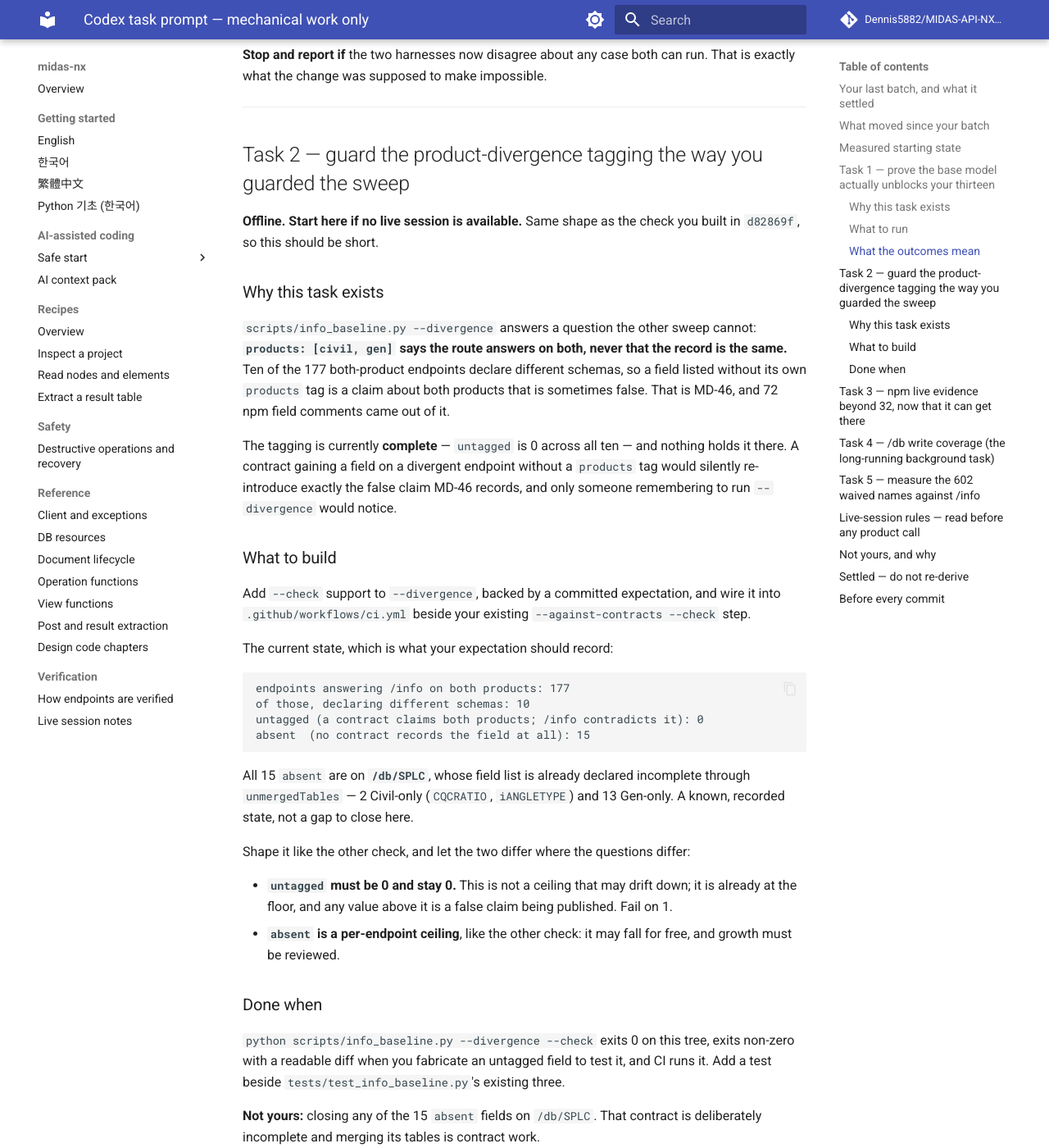
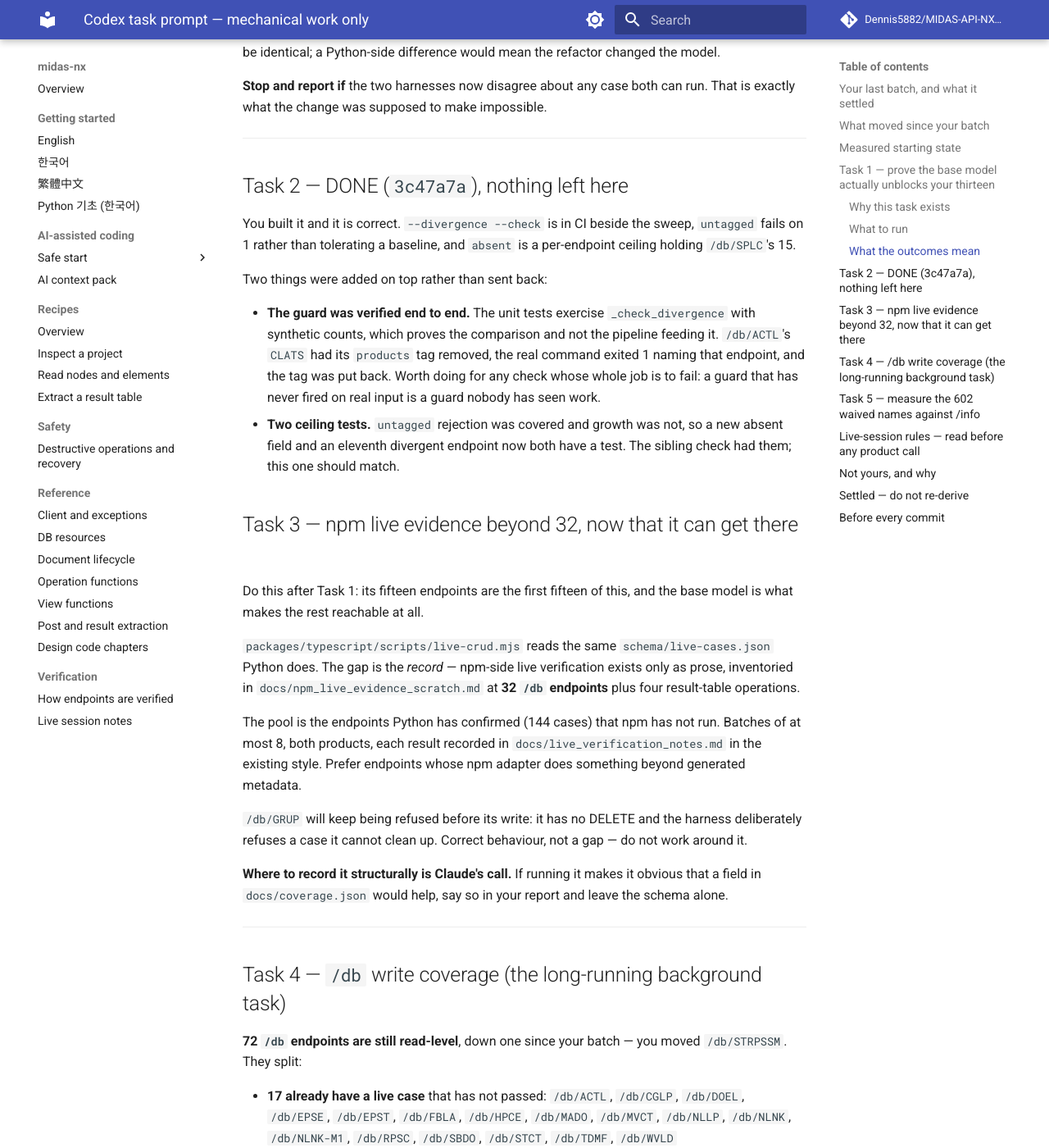
Before and after one commit to Dennis5882/MIDAS-API-NX-SDK, an MkDocs documentation site: the page built from docs/codex_handoff_prompt.md, in a window 1280 px wide and 1400 px high, scrolled down 3506 px. Shown: the whole window at 82% size. Built offline with MkDocs 1.6.1 and Material for MkDocs 9.7.7, drawn with Linux system fonts in a browser that asks for light colours; comment, search, counter and statistics services are not loaded; some of the changed text lies outside the part shown.

Commit message:
test(tooling): make the divergence guard fail for both of its reasons
3c47a7a is correct and complete; this finishes verifying it.

The guard was run end to end rather than only through its helper. /db/ACTL's
CLATS had its products tag removed, the real command exited 1 naming that
endpoint, and the tag was put back. Unit tests over _check_divergence prove the
comparison and not the pipeline feeding it, and a check whose whole job is to
fail is worth seeing fail once on real input.

Two ceiling tests were missing. `untagged` rejection was covered; growth was
not, so a new absent field and an eleventh divergent endpoint now each have one.
The sibling --against-contracts check already had its growth test and the two
should match - `untagged` and `absent` fail for different reasons and only the
first was exercised.

MD-46 records that the tagging is now held rather than merely done. Tagging all
ten endpoints was a one-off pass over 73 fields, and a one-off pass decays: one
new field on a divergent endpoint without a products tag re-introduces the
defect silently. The register also states the asymmetry, because it is the part
someone will otherwise "fix" into a matching pair - untagged fails on 1 because
it is already at the floor, absent is a ceiling that may fall for free.

The handoff marks Task 2 done so it is not started twice, and its starting-state
block re-derives: 1001 -> 1006 tests, and the new check added to the list.

Co-Authored-By: Claude Opus 5 <noreply@anthropic.com>

````diff
--- a/docs/codex_handoff_prompt.md
+++ b/docs/codex_handoff_prompt.md
@@ -1,6 +1,6 @@
 # Codex task prompt — mechanical work only
 
-Updated 2026-09-05 at `012d5b4`. **2.7.8 is published** on both registries; the
+Updated 2026-09-05 at `3c47a7a`. **2.7.8 is published** on both registries; the
 next number is the author's call, so do not bump it.
 
 **The division, set by the author.** Judgment-heavy work — schema design,
@@ -10,6 +10,7 @@ measured starting number you can check your run against. A task that turns out
 to need a judgment call is one to **stop and report**, not to decide.
 
 **Task 1 is the one that matters most and it needs a live session.** Task 2 is
+already done — it is kept below only for what was added to it. Task 5 is
 offline and you can start it right now.
 
 ## Your last batch, and what it settled
@@ -158,65 +161,23 @@ run. That is exactly what the change was supposed to make impossible.
 
 ---
 
-## Task 2 — guard the product-divergence tagging the way you guarded the sweep
+## Task 2 — DONE (`3c47a7a`), nothing left here
 
-**Offline. Start here if no live session is available.** Same shape as the check
-you built in `d82869f`, so this should be short.
+You built it and it is correct. `--divergence --check` is in CI beside the
+sweep, `untagged` fails on 1 rather than tolerating a baseline, and `absent`
+is a per-endpoint ceiling holding `/db/SPLC`'s 15.
 
-### Why this task exists
+Two things were added on top rather than sent back:
 
-`scripts/info_baseline.py --divergence` answers a question the other sweep
-cannot: **`products: [civil, gen]` says the route answers on both, never that
-the record is the same.** Ten of the 177 both-product endpoints declare
-different schemas, so a field listed without its own `products` tag is a claim
-about both products that is sometimes false. That is MD-46, and 72 npm field
-comments came out of it.
-
-The tagging is currently **complete** — `untagged` is 0 across all ten — and
-nothing holds it there. A contract gaining a field on a divergent endpoint
-without a `products` tag would silently re-introduce exactly the false claim
-MD-46 records, and only someone remembering to run `--divergence` would notice.
-
-### What to build
-
-Add `--check` support to `--divergence`, backed by a committed expectation, and
-wire it into `.github/workflows/ci.yml` beside your existing
-`--against-contracts --check` step.
-
-The current state, which is what your expectation should record:
-
-```text
-endpoints answering /info on both products: 177
-of those, declaring different schemas: 10
-untagged (a contract claims both products; /info contradicts it): 0
-absent  (no contract records the field at all): 15
-```
-
-All 15 `absent` are on **`/db/SPLC`**, whose field list is already declared
-incomplete through `unmergedTables` — 2 Civil-only (`CQCRATIO`, `iANGLETYPE`)
-and 13 Gen-only. A known, recorded state, not a gap to close here.
-
-Shape it like the other check, and let the two differ where the questions
-differ:
-
-- **`untagged` must be 0 and stay 0.** This is not a ceiling that may drift
-  down; it is already at the floor, and any value above it is a false claim
-  being published. Fail on 1.
-- **`absent` is a per-endpoint ceiling**, like the other check: it may fall for
-  free, and growth must be reviewed.
-
-### Done when
-
-`python scripts/info_baseline.py --divergence --check` exits 0 on this tree,
-exits non-zero with a readable diff when you fabricate an untagged field to test
-it, and CI runs it. Add a test beside `tests/test_info_baseline.py`'s existing
-three.
-
-**Not yours:** closing any of the 15 `absent` fields on `/db/SPLC`. That
-contract is deliberately incomplete and merging its tables is contract work.
-
----
-
+- **The guard was verified end to end.** The unit tests exercise
+  `_check_divergence` with synthetic counts, which proves the comparison and
+  not the pipeline feeding it. `/db/ACTL`'s `CLATS` had its `products` tag
+  removed, the real command exited 1 naming that endpoint, and the tag was
+  put back. Worth doing for any check whose whole job is to fail: a guard
+  that has never fired on real input is a guard nobody has seen work.
+- **Two ceiling tests.** `untagged` rejection was covered and growth was not,
+  so a new absent field and an eleventh divergent endpoint now both have a
+  test. The sibling check had them; this one should match.
 ## Task 3 — npm live evidence beyond 32, now that it can get there
 
 Do this after Task 1: its fifteen endpoints are the first fifteen of this, and
--- a/docs/manual_defects_register.md
+++ b/docs/manual_defects_register.md
@@ -1575,6 +1575,19 @@ The practical form of this, for anyone changing a contract from a schema:
 * A live round trip contradicts `/info` → the round trip wins, and say so where
   the field is declared.
 
+**Held by CI since 2026-09-05.** Tagging all ten was a one-off pass, and a
+one-off pass on 73 fields decays: a contract gaining one field on a divergent
+endpoint without a `products` tag re-introduces exactly this defect, silently,
+and only someone remembering to run `--divergence` would notice.
+`scripts/info_baseline.py --divergence --check` now runs in CI and treats the
+two failure modes differently, because they are different questions.
+**`untagged` fails on one** - it is already at the floor, and any value above
+zero is a false claim being published. **`absent` is a per-endpoint ceiling**
+that may fall for free; all 15 sit on `/db/SPLC`, whose field list is
+deliberately incomplete through `unmergedTables`. The guard was verified by
+removing `/db/ACTL`'s `CLATS` tag and watching the real command exit 1 naming
+that endpoint - a check whose whole job is to fail is worth seeing fail once.
+
 
 ### MD-47 and the check that found it - the contract was behind its own SDK, twelve more times
 
````
Also changed, not shown: other parts of docs/codex_handoff_prompt.md (+3 -1 lines), 1 other file.
